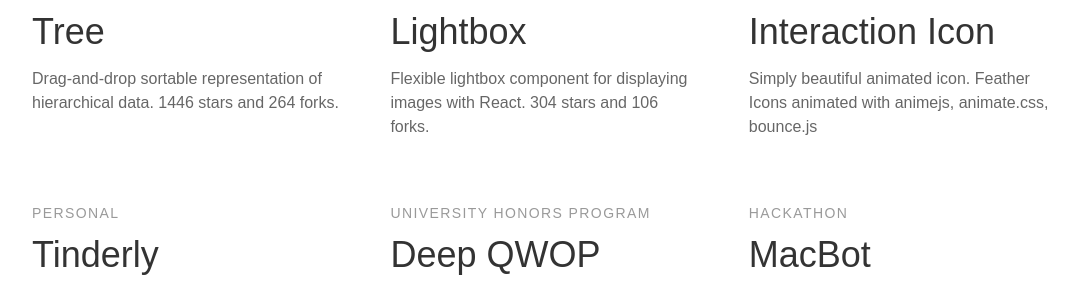
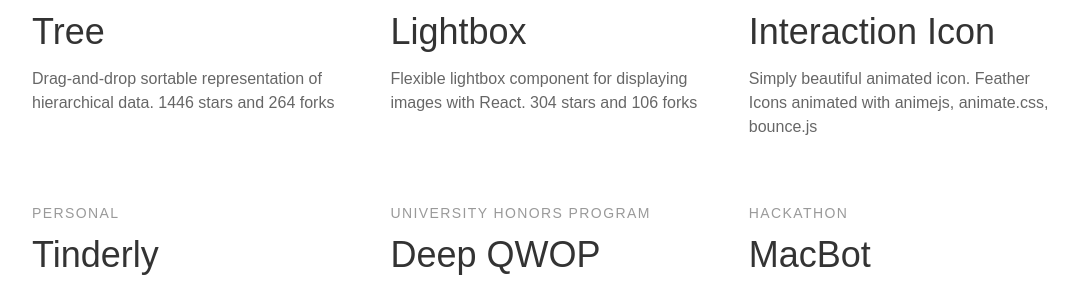
Before and after one commit to wuweiweiwu/wuweiweiwu.github.io, a Jekyll site: the page built from index.html, in a window 1280 px wide. Shown: the part 757-1043 px from the top of the page, without its empty margins (96-1183 px from the left). Built offline with Jekyll 4.4.1, drawn with Linux system fonts in a browser that asks for light colours; some web fonts are replaced.

Commit message:
removing periods

```diff
--- a/_data/projects.yml
+++ b/_data/projects.yml
@@ -1,11 +1,11 @@
 - name: React Sortable Tree
   client: Open Source
-  description: Drag-and-drop sortable representation of hierarchical data. 1446 stars and 264 forks.
+  description: Drag-and-drop sortable representation of hierarchical data. 1446 stars and 264 forks
   link: http://theweiweiwu.com/react-sortable-tree/
 
 - name: React Image Lightbox
   client: Open Source
-  description: Flexible lightbox component for displaying images with React. 304 stars and 106 forks.
+  description: Flexible lightbox component for displaying images with React. 304 stars and 106 forks
   link: http://theweiweiwu.com/react-image-lightbox/
 
 - name: React Pretty Interaction Icon
```
